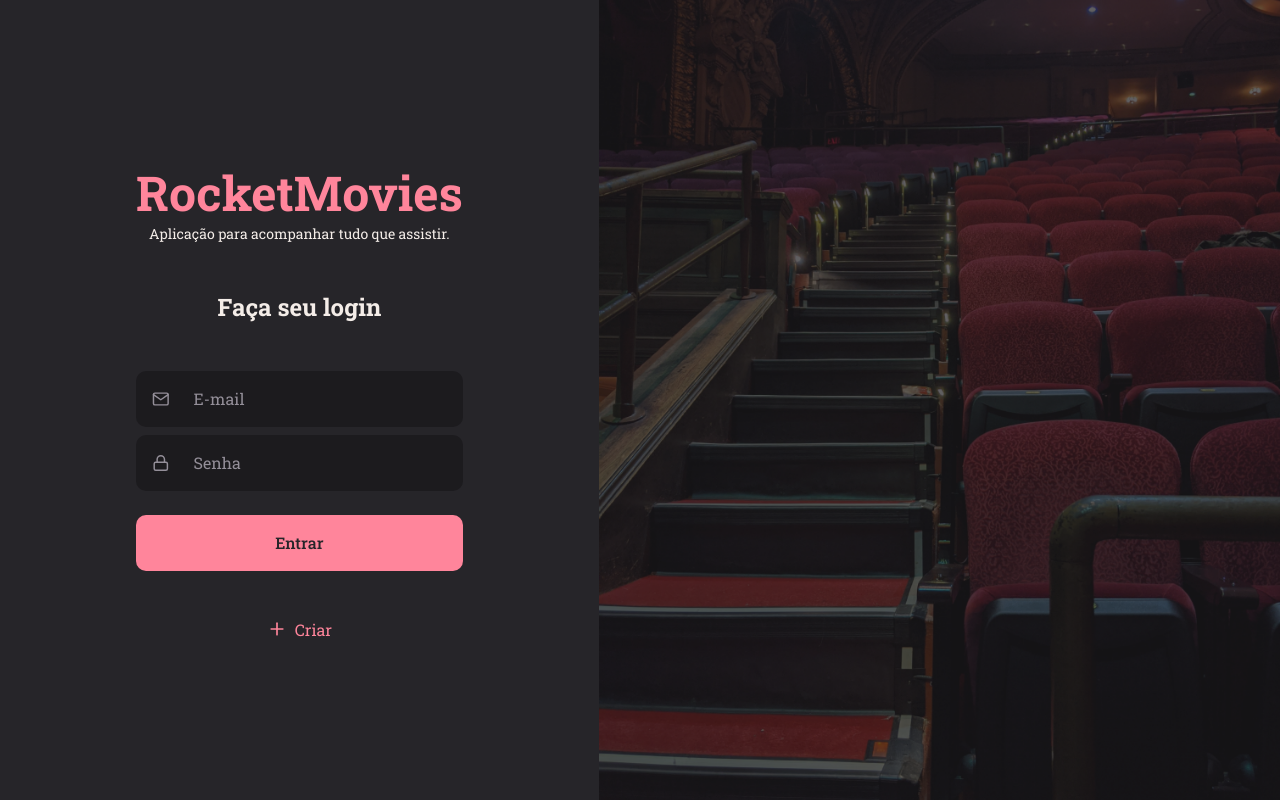
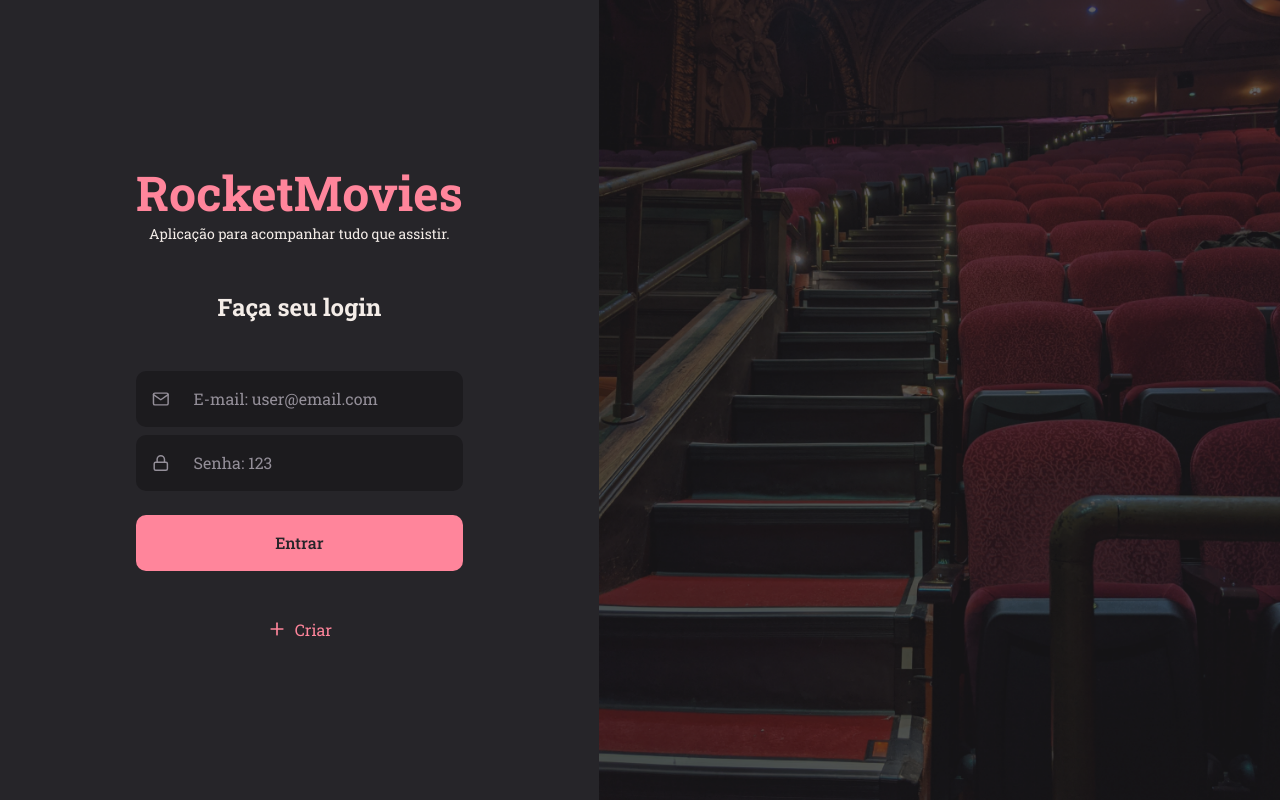
Before and after one commit to Dev-JoaoVictor/rocketmovies-frontend, a React (Vite) app: page / in a window 1280 px wide. Built offline with nearby package versions, Linux system fonts and the light colour scheme.

Commit message:
Criando usuário para teste e readme

```diff
--- a/src/pages/SignIn/index.jsx
+++ b/src/pages/SignIn/index.jsx
@@ -28,14 +28,14 @@ export function SignIn() {
         <h2>Faça seu login</h2>
 
         <Input
-          placeholder="E-mail"
+          placeholder="E-mail: user@email.com"
           type="text"
           icon={FiMail}
           onChange={(e) => setEmail(e.target.value)}
         />
 
         <Input
-          placeholder="Senha"
+          placeholder="Senha: 123"
           type="password"
           icon={FiLock}
           onChange={(e) => setPassword(e.target.value)}
```
Also changed, not shown: 2 other files (tests, documents, lock files or other folders).
